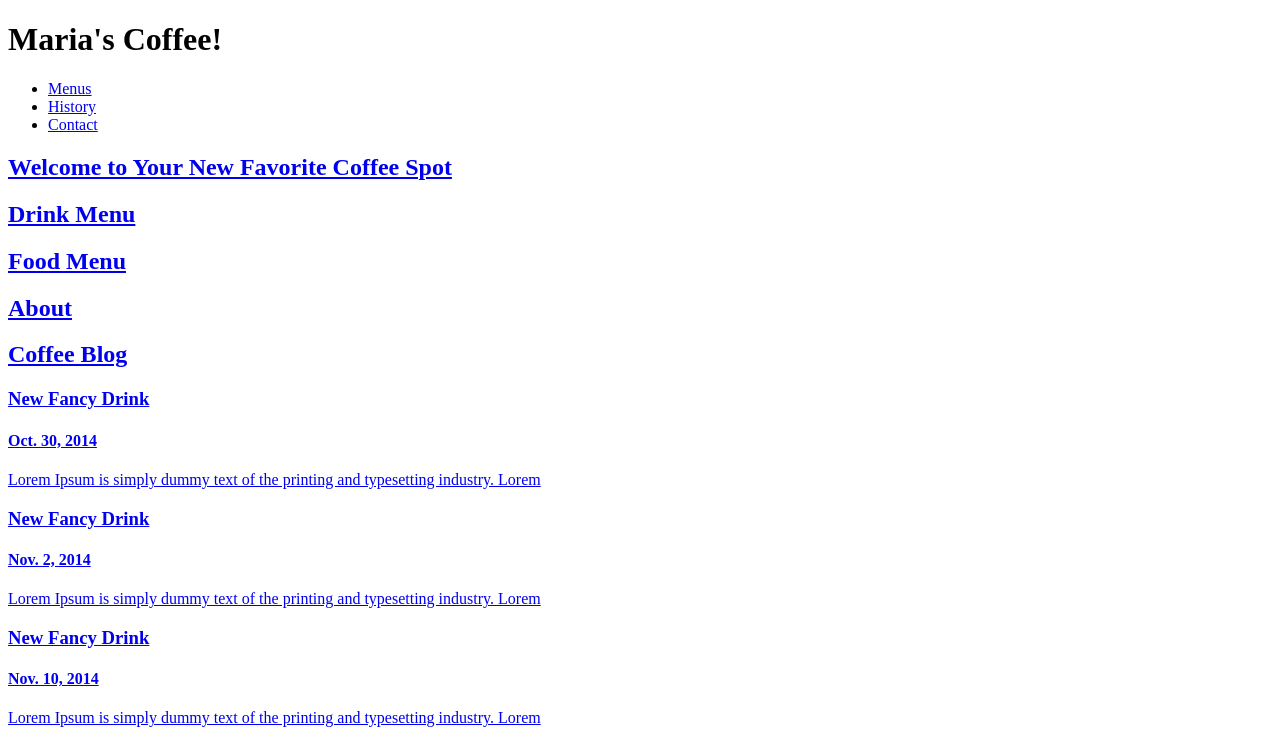
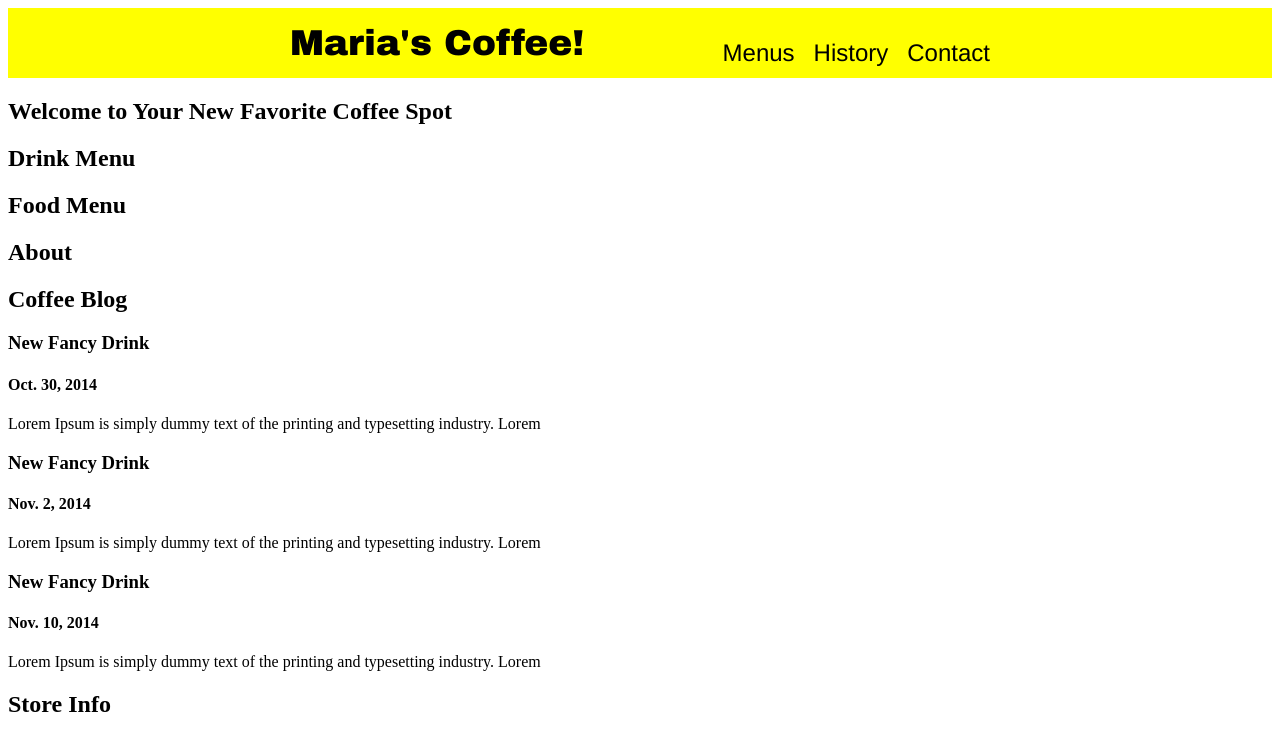
Before and after one commit to codenewbies/ok-go-for-it, a plain HTML site: page index.html in a window 1280 px wide. Shown: the top 737 px of the page. Drawn offline with Linux system fonts and the light colour scheme.

Commit message:
Style header

```diff
--- a/index.html
+++ b/index.html
@@ -2,18 +2,21 @@
 <html>
 	<head>
 		<title>Maria's Coffee</title>
+		<link rel="stylesheet" href="./style.css">
 	</head>
 
 	<body>
 		<header>
-			<h1>Maria's Coffee!</h1>
-			<nav>
-				<ul>
-					<li><a href="#">Menus</li>
-					<li><a href="#">History</li>
-					<li><a href="#">Contact</li>
-				</ul>
-			</nav>
+			<div class="wrapper">
+				<h1>Maria's Coffee!</h1>
+				<nav>
+					<ul>
+						<li><a href="#">Menus</li></a>
+						<li><a href="#">History</li></a>
+						<li><a href="#">Contact</li></a>
+					</ul>
+				</nav>
+			</div>
 		</header>
 
 		<div class="hero">
--- /dev/null
+++ b/style.css
@@ -0,0 +1,37 @@
+header {
+	background: yellow;
+	padding: 15px 0px;
+}
+
+.wrapper {
+	margin: 0px auto;
+	max-width: 700px;
+}
+
+h1 {
+	font-family: "Cooper Black", "Arial Black", serif;
+	font-size: 36px;
+}
+
+h1,nav, ul, li {
+	display: inline;
+}
+
+a{
+	color: black;
+	text-decoration: none;
+	font-family: "Helvetica", serif;
+	font-size: 24px;
+}
+
+header ul {
+	float: right;
+}
+
+li {
+	padding-left: 15px;
+}
+
+footer {
+	background: yellow;
+}
```
